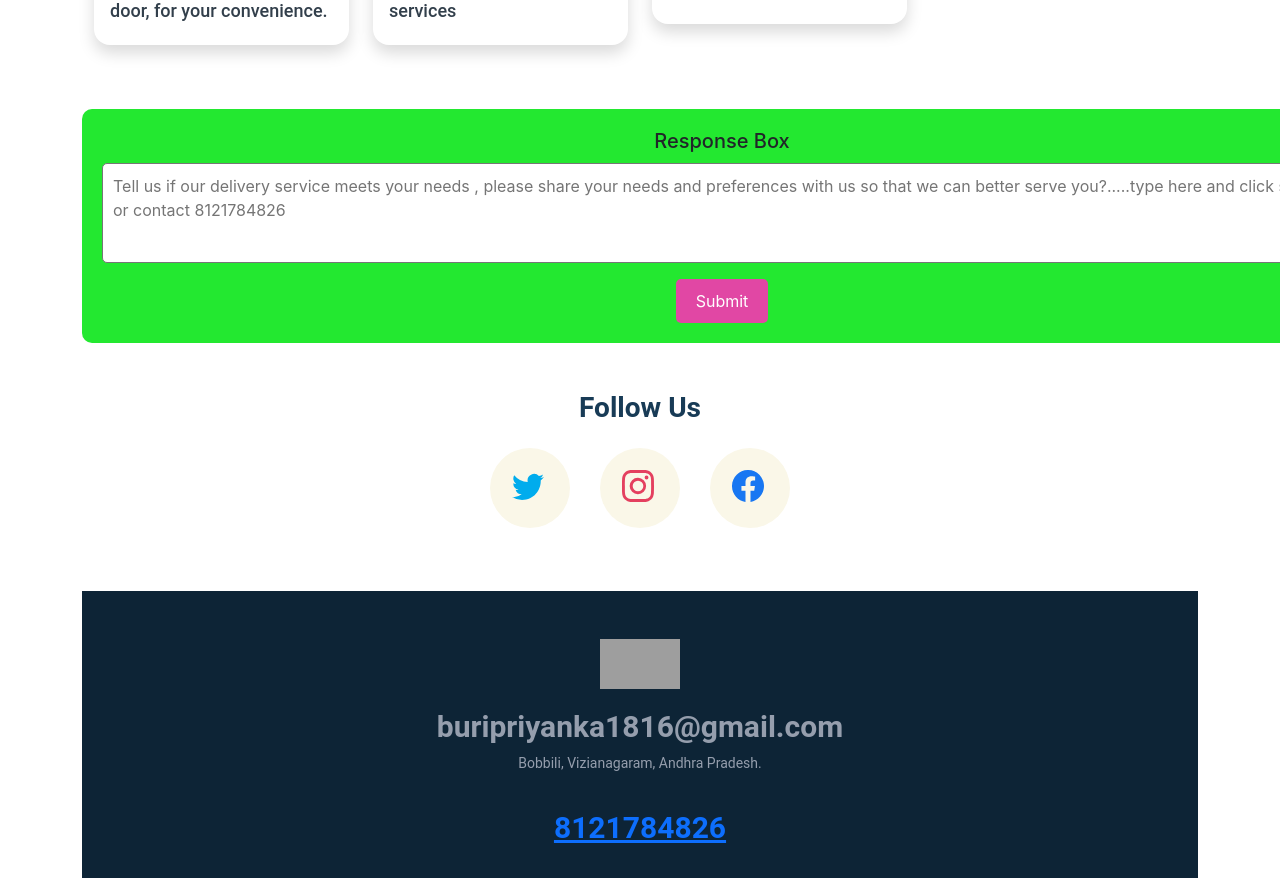
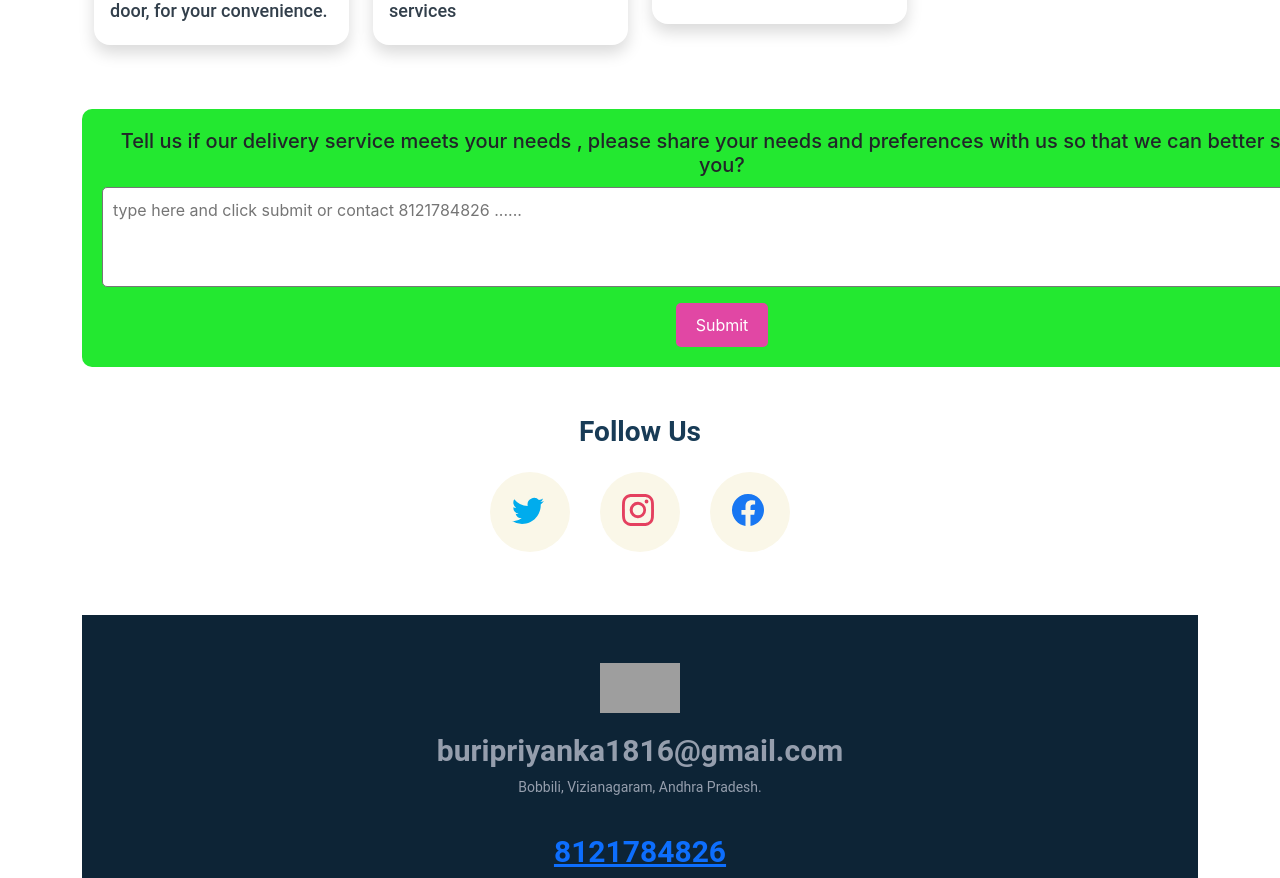
Before and after one commit to priya123-tech/A-Z-smart-delivery-app, a React (Create React App) app: page / in a window 1280 px wide. Shown: the part 3760-4638 px from the top of the page. Built offline with nearby package versions, Linux system fonts and the light colour scheme; grey boxes are pictures that could not be loaded.

Commit message:
noraml changes

```diff
--- a/src/components/feedBack.js
+++ b/src/components/feedBack.js
@@ -31,11 +31,11 @@ console.log(feedbackDetails);
 
   return (
     <div className="feedback-container">
-      <h2>Response Box</h2>
+      <h2>Tell us if our delivery service meets your needs , please share your needs and preferences with us so that we can better serve you?</h2>
       <form onSubmit={handleSubmit}>
         <textarea
           className="feedback-input"
-          placeholder="Tell us if our delivery service meets your needs , please share your needs and preferences with us so that we can better serve you?.....type here and click submit or contact 8121784826"
+          placeholder="type here and click submit or contact 8121784826 ......"
           value={feedback}
           onChange={handleFeedbackChange}
         />
```
